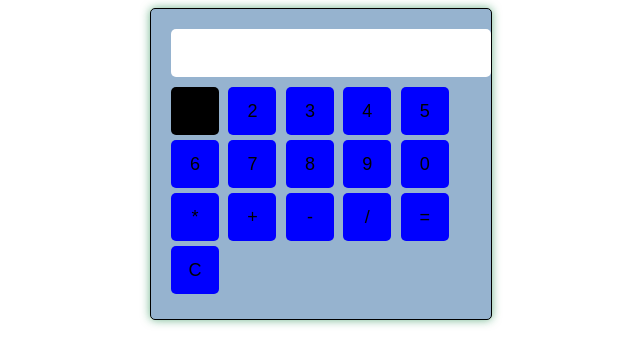
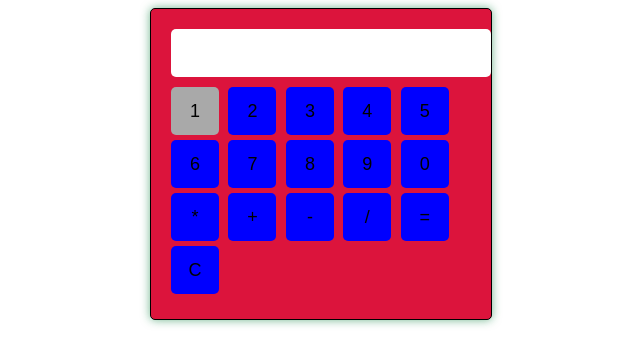
Before and after one commit to DediRpl1/kalkulator-dedi, a plain HTML site: page index.html in a window 1280 px wide. In both pictures the pointer is over the button 514 px from the left and 111 px from the top of the page. Shown: the whole page, without its empty margins (319-959 px from the left). Drawn offline with Linux system fonts and the light colour scheme.

Commit message:
Update index.html

```diff
--- a/index.html
+++ b/index.html
@@ -14,7 +14,7 @@
             padding: 20px;
             border: 1px solid #000000;
             border-radius: 5px;
-            background-color: #96b3cf;
+            background-color: #DC143C;
             box-shadow: 0px 0px 10px rgba(12, 129, 61, 0.589);
         }
         .calculator input[type="text"] {
@@ -38,7 +38,7 @@
             cursor: pointer;
         }
         .calculator button:hover {
-            background-color: #000000;
+            background-color: #A9A9A9;
         }
     </style>
 </head>
```
